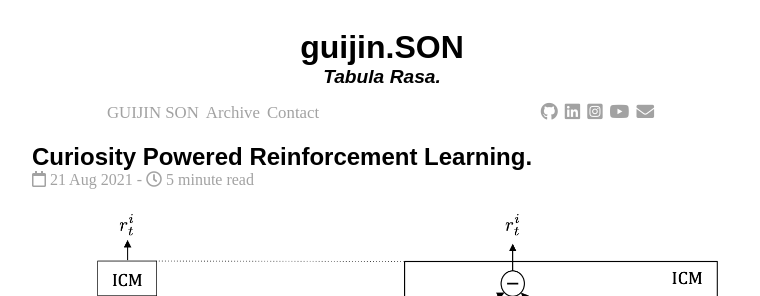
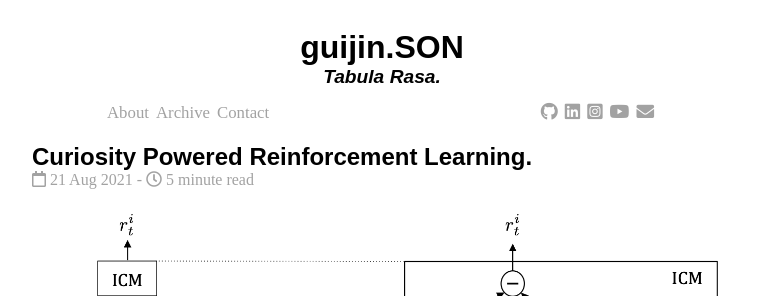
Before and after one commit to guijinSON/guijinSON.github.io, a Jekyll site: the page built from index.html, in a window 1280 px wide. Shown: the top 296 px of the page, without its empty margins (258-1018 px from the left). Built offline with Jekyll 4.4.1, drawn with Linux system fonts in a browser that asks for light colours; nearby versions of some CDN libraries; the list of posts is cut into pages by our own code.

Commit message:
Update pages.yml

```diff
--- a/_data/pages.yml
+++ b/_data/pages.yml
@@ -1,4 +1,4 @@
 pages:
-  - {name: 'GUIJIN SON', url: 'guijin_son.html'}
+  - {name: 'About', url: 'guijin_son.html'}
   - {name: 'Archive', url: 'archive.html'}
   - {name: 'Contact', url: 'contact.html'}
```
